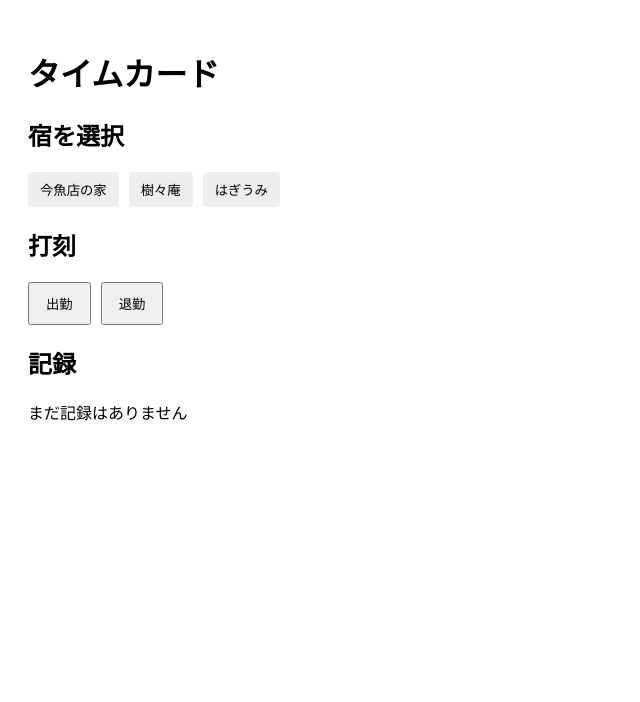
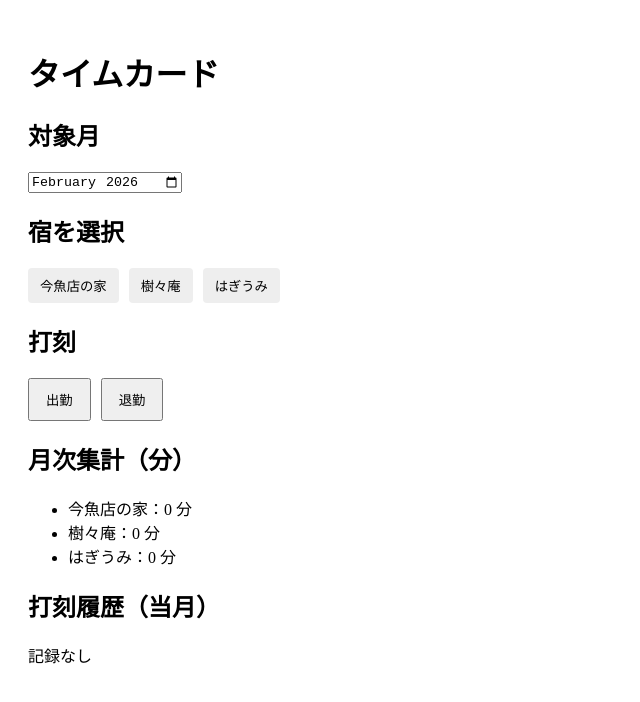
Before and after one commit to 44dakikaku/timecard, a Next.js app: page /app in a window 1280 px wide. Shown: the top 702 px of the page, without its empty margins (0-640 px from the left). Built offline with nearby package versions, Linux system fonts and the light colour scheme.

Commit message:
Refactor time logging functionality and UI updates

```diff
--- a/app/app/page.jsx
+++ b/app/app/page.jsx
@@ -1,21 +1,28 @@
 'use client';
 
-import { useState } from 'react';
+import { useEffect, useState } from 'react';
 
-const PROPERTIES = [
-  '今魚店の家',
-  '樹々庵',
-  'はぎうみ'
-];
+const PROPERTIES = ['今魚店の家', '樹々庵', 'はぎうみ'];
+const STORAGE_KEY = 'timecard_logs';
 
 export default function Page() {
   const [selectedProperty, setSelectedProperty] = useState('');
   const [logs, setLogs] = useState([]);
+  const [targetMonth, setTargetMonth] = useState(() => {
+    const now = new Date();
+    return `${now.getFullYear()}-${String(now.getMonth() + 1).padStart(2, '0')}`;
+  });
 
-  const nowTime = () => {
-    const now = new Date();
-    return now.toLocaleString('ja-JP');
-  };
+  // 保存データ読み込み
+  useEffect(() => {
+    const saved = localStorage.getItem(STORAGE_KEY);
+    if (saved) setLogs(JSON.parse(saved));
+  }, []);
+
+  // 保存
+  useEffect(() => {
+    localStorage.setItem(STORAGE_KEY, JSON.stringify(logs));
+  }, [logs]);
 
   const handleClock = (type) => {
     if (!selectedProperty) {
@@ -23,18 +30,66 @@ export default function Page() {
       return;
     }
 
-    const newLog = {
-      property: selectedProperty,
-      type,
-      time: nowTime()
-    };
+    const now = new Date();
 
-    setLogs((prev) => [newLog, ...prev]);
+    setLogs((prev) => [
+      {
+        property: selectedProperty,
+        type,
+        time: now.toISOString()
+      },
+      ...prev
+    ]);
   };
+
+  // 月でフィルタ
+  const monthLogs = logs.filter((l) =>
+    l.time.startsWith(targetMonth)
+  );
+
+  // 作業時間計算（分）
+  const calculateWorkMinutes = (property) => {
+    const propertyLogs = monthLogs
+      .filter((l) => l.property === property)
+      .sort((a, b) => new Date(a.time) - new Date(b.time));
+
+    let totalMinutes = 0;
+    let clockInTime = null;
+
+    propertyLogs.forEach((log) => {
+      if (log.type === '出勤') {
+        clockInTime = new Date(log.time);
+      }
+      if (log.type === '退勤' && clockInTime) {
+        const diff =
+          (new Date(log.time) - clockInTime) / 1000 / 60;
+        totalMinutes += Math.floor(diff);
+        clockInTime = null;
+      }
+    });
+
+    return totalMinutes;
+  };
+
+  // 宿ごとの月合計
+  const summary = PROPERTIES.map((p) => ({
+    property: p,
+    minutes: calculateWorkMinutes(p)
+  }));
 
   return (
     <main style={{ padding: 20 }}>
       <h1>タイムカード</h1>
+
+      {/* 月選択 */}
+      <section style={{ marginBottom: 20 }}>
+        <h2>対象月</h2>
+        <input
+          type="month"
+          value={targetMonth}
+          onChange={(e) => setTargetMonth(e.target.value)}
+        />
+      </section>
 
       {/* 宿選択 */}
       <section style={{ marginBottom: 20 }}>
@@ -57,7 +112,7 @@ export default function Page() {
         ))}
       </section>
 
-      {/* 出勤・退勤 */}
+      {/* 打刻 */}
       <section style={{ marginBottom: 20 }}>
         <h2>打刻</h2>
         <button
@@ -74,14 +129,27 @@ export default function Page() {
         </button>
       </section>
 
-      {/* ログ表示 */}
+      {/* 月次集計 */}
+      <section style={{ marginBottom: 20 }}>
+        <h2>月次集計（分）</h2>
+        <ul>
+          {summary.map((s) => (
+            <li key={s.property}>
+              {s.property}：{s.minutes} 分
+            </li>
+          ))}
+        </ul>
+      </section>
+
+      {/* 明細ログ */}
       <section>
-        <h2>記録</h2>
-        {logs.length === 0 && <p>まだ記録はありません</p>}
+        <h2>打刻履歴（当月）</h2>
+        {monthLogs.length === 0 && <p>記録なし</p>}
         <ul>
-          {logs.map((log, index) => (
+          {monthLogs.map((log, index) => (
             <li key={index}>
-              [{log.property}] {log.type} - {log.time}
+              [{log.property}] {log.type} –{' '}
+              {new Date(log.time).toLocaleString('ja-JP')}
             </li>
           ))}
         </ul>
```
